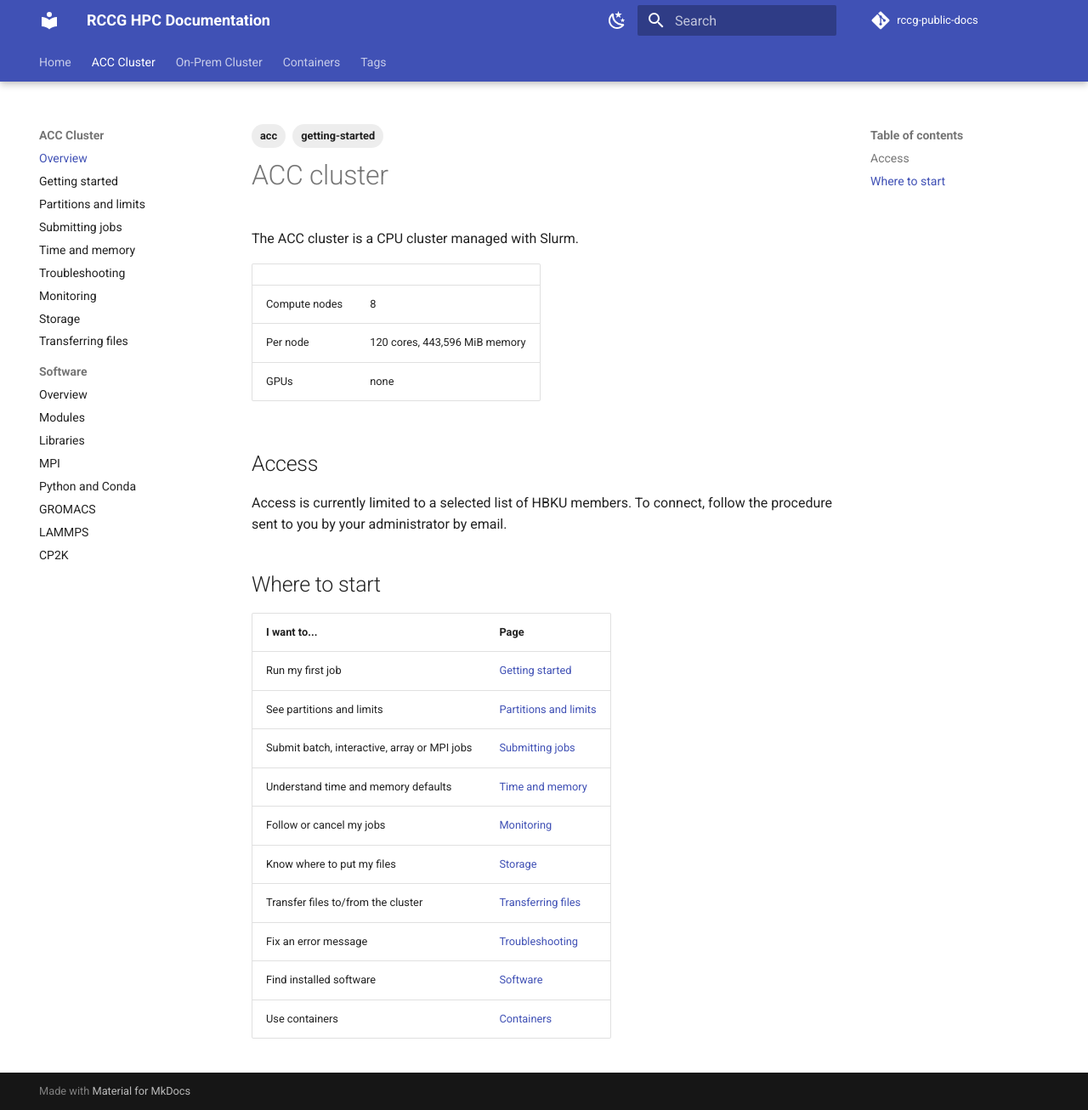
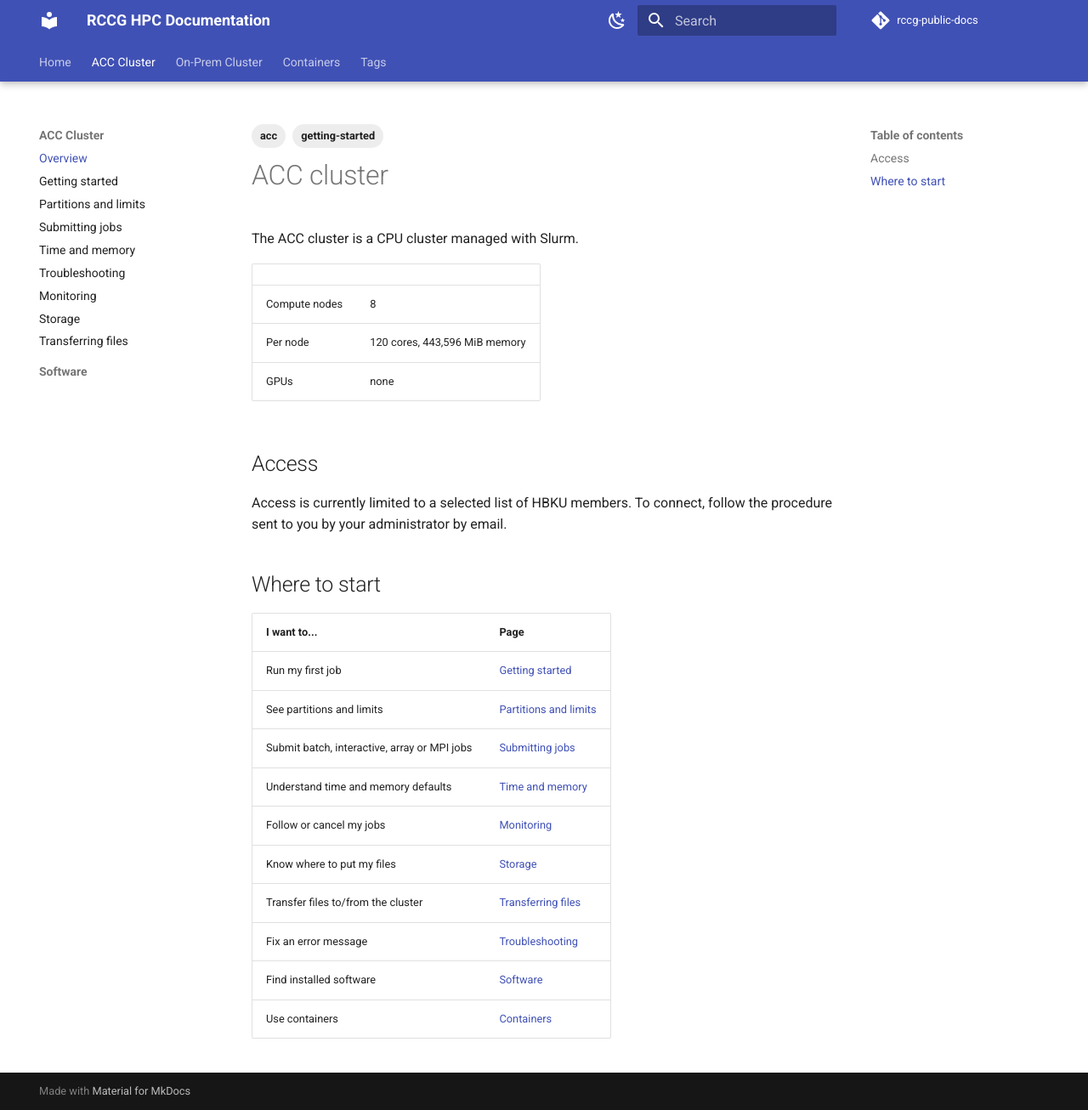
Before and after one commit to ResearchComputingTeam/rccg-public-docs, an MkDocs documentation site: the page built from docs/acc-cluster/index.md, in a window 1280 px wide and 1306 px high. Shown: the whole window at 85% size. Built offline with MkDocs 1.6.1 and Material for MkDocs 9.7.7, drawn with Linux system fonts in a browser that asks for light colours; comment, search, counter and statistics services are not loaded.

Commit message:
Fix Software sub-section toggle in left navigation

```diff
--- /dev/null
+++ b/docs/assets/stylesheets/custom.css
@@ -0,0 +1,38 @@
+/* Fix section navigation toggles in the left sidebar.
+ *
+ * Material for MkDocs renders a checkbox toggle for every section, but three
+ * rules in the compiled theme CSS defeat it for nested sub-sections such as
+ * "ACC Cluster -> Software":
+ *   1. .md-nav__item--section > .md-nav__link:not(.md-nav__container)
+ *      { pointer-events: none }  -> the section label is not clickable
+ *   2. .md-nav__item--section > .md-nav { display:block; opacity:1;
+ *      visibility:visible }     -> the child nav is forced open
+ *   3. .md-nav__item--section > .md-nav { margin-left/right: -.6rem }
+ *      -> child navs are indented past their siblings
+ *
+ * These rules were intended to keep section navs permanently visible, which
+ * breaks the toggle for sub-sections. We restore the checkbox-driven
+ * collapse/expand behavior (the theme's base .md-nav grid rules already handle
+ * the checked/unchecked states) and re-enable pointer events on the label.
+ */
+
+/* Re-enable clicks on the section toggle label. */
+.md-nav__item--section > .md-nav__link[for] {
+  pointer-events: auto;
+}
+
+/* Let the child nav collapse/expand with its toggle checkbox instead of being
+   forced open, and remove the -0.6rem indent so sub-sections align with their
+   sibling pages. Specificity matches the theme rule; custom.css loads last. */
+.md-nav__item--section > .md-nav {
+  display: grid;
+  margin-left: 0;
+  margin-right: 0;
+  opacity: 0;
+  visibility: collapse;
+}
+
+/* Visually distinguish section headers from regular pages. */
+.md-nav__item--section > .md-nav__link[for] {
+  font-weight: 700;
+}
--- a/mkdocs.yml
+++ b/mkdocs.yml
@@ -54,6 +54,9 @@ plugins:
   - search
   - tags
 
+extra_css:
+  - assets/stylesheets/custom.css
+
 # Add each nav entry in the same PR as its page (strict build fails on missing files).
 nav:
   - Home: index.md
```
